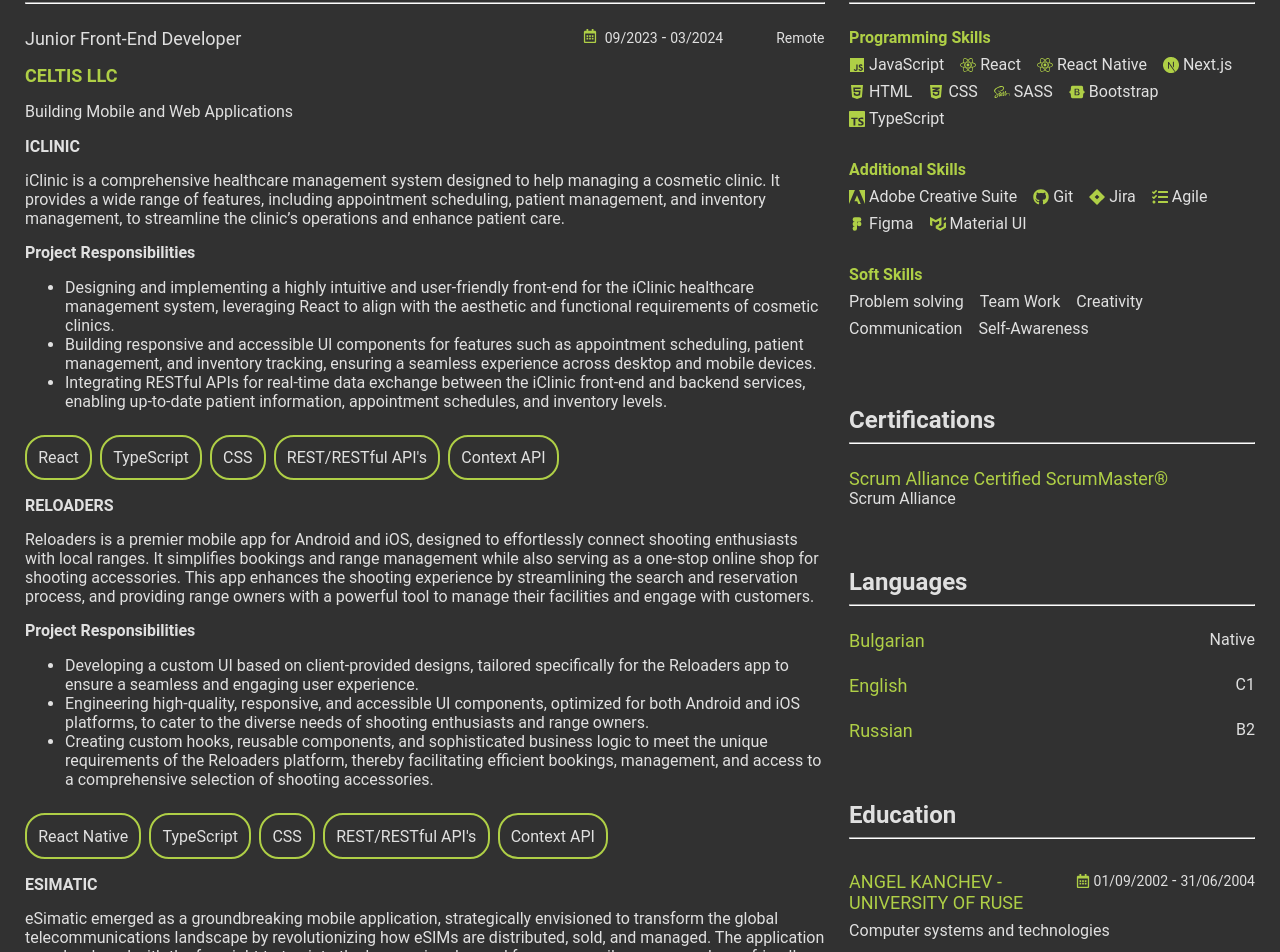
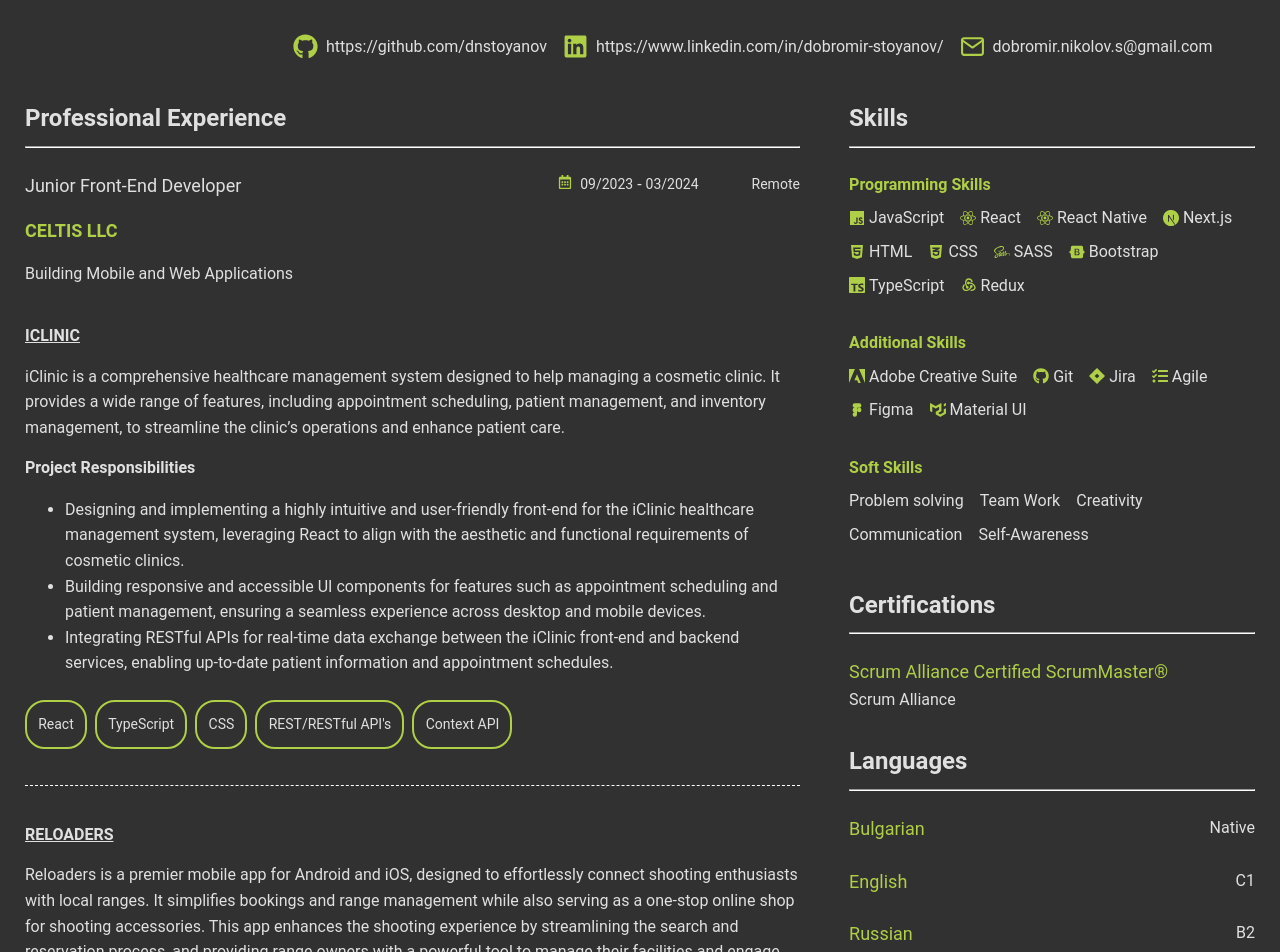
Before and after one commit to dnstoyanov/cv-builder, a React (Create React App) app: page / in a window 1280 px wide. Shown: the part 398-1350 px from the top of the page. Built offline with nearby package versions, Linux system fonts and the light colour scheme; some icons are missing.

Commit message:
fixing some more issues with displaying data

```diff
--- a/src/App.css
+++ b/src/App.css
@@ -6,6 +6,7 @@
   font-size: 12pt;
   color: #e0e0e0;
   background-color: #313131;
+  line-height: 1.6;
 }
 
 a {
@@ -23,15 +24,31 @@
 }
 
 h2 {
-  margin-top: 60px;
+  margin-top: 30px;
 }
+/*
+@media print {
+  @page {
+    size: "210mm 297mm";
+  }
 
-@media (max-width: 768px) {
-  .cv-page {
-    flex-direction: column;
-  }
-  .left-section,
-  .right-section {
+  body {
+    margin: 0;
+    padding: 0;
     width: 100%;
   }
-}
+
+  #cv-page {
+    box-sizing: border-box;
+    width: 100%;
+    max-width: 210mm;
+    padding: 20mm;
+  }
+
+  .content,
+  .header,
+  .footer {
+    box-sizing: border-box;
+    width: 100%;
+  }
+} */
--- a/src/App.js
+++ b/src/App.js
@@ -6,19 +6,17 @@
 function App() {
   const cvRef = useRef();
 
-  const handlePrint = useReactToPrint({
-    content: () => cvRef.current,
-  });
+  // const handlePrint = useReactToPrint({
+  //   content: () => cvRef.current,
+  // });
 
   return (
     <div className="App">
       <header className="App-header">
-        {/* The component to be printed */}
         <div ref={cvRef}>
           <CVPage />
         </div>
-        {/* Trigger button for printing */}
-        <button onClick={handlePrint}>Print CV</button>
+        {/* <button onClick={handlePrint}>Print CV</button> */}
       </header>
     </div>
   );
--- a/src/components/CVPage.js
+++ b/src/components/CVPage.js
@@ -20,7 +20,9 @@
         boxSizing: "border-box",
         display: "flex",
         flexWrap: "wrap",
-        gap: "2%",
+        gap: "4%",
+        // maxWidth: "297mm",
+        width: "100%",
       }}
     >
       <div style={{ width: "100%", display: "flex" }}>
@@ -31,10 +33,10 @@
           width: "100%",
           marginTop: "10px",
           display: "flex",
-          gap: "2%",
+          gap: "4%",
         }}
       >
-        <div style={{ width: "65%" }}>
+        <div style={{ width: "63%" }}>
           <h2>Professional Experience</h2>
           <hr
             style={{
--- a/src/components/Education.js
+++ b/src/components/Education.js
@@ -9,7 +9,7 @@
           <div
             style={{
               display: "flex",
-              flexDirection: "row",
+              flexDirection: "column",
               justifyContent: "space-between",
             }}
           >
@@ -28,7 +28,7 @@
                 display: "flex",
                 justifyContent: "space-between",
                 alignItems: "flex-start",
-                marginTop: "24px",
+                marginTop: "10px",
               }}
             >
               <div style={{ display: "flex", alignItems: "center" }}>
@@ -42,7 +42,7 @@
               </div>
             </div>
           </div>
-          <div style={{ marginTop: "8px" }}>{item.degree}</div>
+          <div style={{ marginTop: "24px" }}>{item.degree}</div>
         </div>
       ))}
     </>
--- a/src/components/PersonalInfo.js
+++ b/src/components/PersonalInfo.js
@@ -10,16 +10,14 @@
     alignItems: "center",
   };
 
-  // Styles for the text container
   const textContainerStyle = {
     marginLeft: "32px",
-    maxWidth: "100%", // Prevents the text container from overflowing
-    flex: 1, // Allows this container to grow and fill available space
+    maxWidth: "100%",
+    flex: 1,
   };
 
-  // Styles for text elements to break long words
   const textStyle = {
-    overflowWrap: "break-word", // This ensures words break and wrap onto the next line
+    overflowWrap: "break-word",
     wordBreak: "break-word",
   };
 
--- a/src/components/Skills.js
+++ b/src/components/Skills.js
@@ -1,5 +1,4 @@
 import data from "../data/data.json";
-import "./Skills.css";
 
 import {
   FaJira,
@@ -15,6 +14,7 @@
 } from "react-icons/fa";
 import { SiMui, SiAdobe } from "react-icons/si";
 import { BiLogoFigma } from "react-icons/bi";
+import { TbBrandRedux } from "react-icons/tb";
 import { SiTypescript, SiNextdotjs } from "react-icons/si";
 
 const Skills = () => {
@@ -43,6 +43,12 @@
     ),
     TypeScript: (
       <SiTypescript
+        size={16}
+        style={{ color: "#afcf46", marginRight: "4px" }}
+      />
+    ),
+    Redux: (
+      <TbBrandRedux
         size={16}
         style={{ color: "#afcf46", marginRight: "4px" }}
       />
--- a/src/components/WorkExp.js
+++ b/src/components/WorkExp.js
@@ -5,8 +5,8 @@
 const WorkExp = () => {
   return (
     <>
-      {data.work_history.map((item) => (
-        <div>
+      {data.work_history.map((item, index) => (
+        <div key={index}>
           <div
             style={{
               display: "flex",
@@ -61,15 +61,22 @@
             {item.company}
           </div>
           <div style={{ marginTop: "16px" }}>{item.jobDescription}</div>
-          {item.projects.map((project) => (
+          {item.projects.map((project, projectIndex) => (
             <div
+              key={projectIndex}
               style={{
                 display: "flex",
                 flexDirection: "column",
-                marginTop: "16px",
+                marginTop: "36px",
               }}
             >
-              <div style={{ textTransform: "uppercase", fontWeight: "bold" }}>
+              <div
+                style={{
+                  textTransform: "uppercase",
+                  fontWeight: "bold",
+                  textDecoration: "underline",
+                }}
+              >
                 {project.project_name}
               </div>
               <div style={{ marginTop: "15px" }}>
@@ -97,21 +104,30 @@
                       display: "flex",
                       alignItems: "center",
                       justifyContent: "center",
+                      fontSize: "14px",
                     }}
                   >
                     {tech}
                   </div>
                 ))}
               </div>
+              <div
+                style={{
+                  marginTop: "36px",
+                  height: "0",
+                  borderBottom:
+                    projectIndex !== item.projects.length - 1
+                      ? "0.5px dashed white"
+                      : "none",
+                }}
+              ></div>
             </div>
           ))}
-          <div
-            style={{
-              marginTop: "36px",
-              height: "0",
-              borderBottom: "0.5px dashed white",
-            }}
-          ></div>
+          {index !== data.work_history.length - 1 && (
+            <div>
+              <hr style={{ border: "2px solid #afcf46", marginTop: "36px" }} />
+            </div>
+          )}
         </div>
       ))}
     </>
--- a/src/data/data.json
+++ b/src/data/data.json
@@ -8,7 +8,7 @@
     "linkedin_url": "https://www.linkedin.com/in/dobromir-stoyanov/",
     "email_address": "dobromir.nikolov.s@gmail.com",
     "address": "Stara Zagora, Bulgaria",
-    "about_me": "A highly motivated and dedicated professional with 12 years of experience as a designer, I have recently transitioned into the field of front-end development through intensive self-learning and specialized courses. Proficient in HTML, CSS, JavaScript, and React, I bring a unique blend of design sensibility and technical skills to create visually stunning and user-friendly web applications. Seeking a junior front-end position to leverage my diverse background and contribute to innovative projects with a passion for continuous learning and growth."
+    "about_me": "As a detail-oriented and innovative Front-End Developer, I possess over one year of dedicated experience in developing responsive, user-centric web applications. Proficient in HTML, CSS, JavaScript, and React, my expertise extends to transforming complex design concepts into functional website components. My entry into front-end development was propelled by a rigorous, self-taught regimen and specialized coursework, underscoring my commitment to continuous learning and excellence.\n\nI excel in leveraging modern web technologies to craft seamless user experiences, demonstrating a deep understanding of user interface design and development principles. My proficiency in React and React Native enables me to create compelling web and mobile applications, emphasizing optimal user engagement through well-styled pages that adhere to the latest UX guidelines.\n\nPassionate about pushing the boundaries of web technology, I am committed to contributing to projects that enhance user interaction and satisfaction, driving forward the goals of a forward-thinking development team."
   },
   "work_history": [
     {
@@ -30,8 +30,8 @@
           ],
           "projectResponsibilities": [
             "Designing and implementing a highly intuitive and user-friendly front-end for the iClinic healthcare management system, leveraging React to align with the aesthetic and functional requirements of cosmetic clinics.",
-            "Building responsive and accessible UI components for features such as appointment scheduling, patient management, and inventory tracking, ensuring a seamless experience across desktop and mobile devices.",
-            "Integrating RESTful APIs for real-time data exchange between the iClinic front-end and backend services, enabling up-to-date patient information, appointment schedules, and inventory levels."
+            "Building responsive and accessible UI components for features such as appointment scheduling and  patient management, ensuring a seamless experience across desktop and mobile devices.",
+            "Integrating RESTful APIs for real-time data exchange between the iClinic front-end and backend services, enabling up-to-date patient information and appointment schedules."
           ],
           "project_outcome": null,
           "tech_stack": [
@@ -215,7 +215,8 @@
         "CSS",
         "SASS",
         "Bootstrap",
-        "TypeScript"
+        "TypeScript",
+        "Redux"
       ]
     },
     {
```
Also changed, not shown: src/components/Skills.css (deleted).
